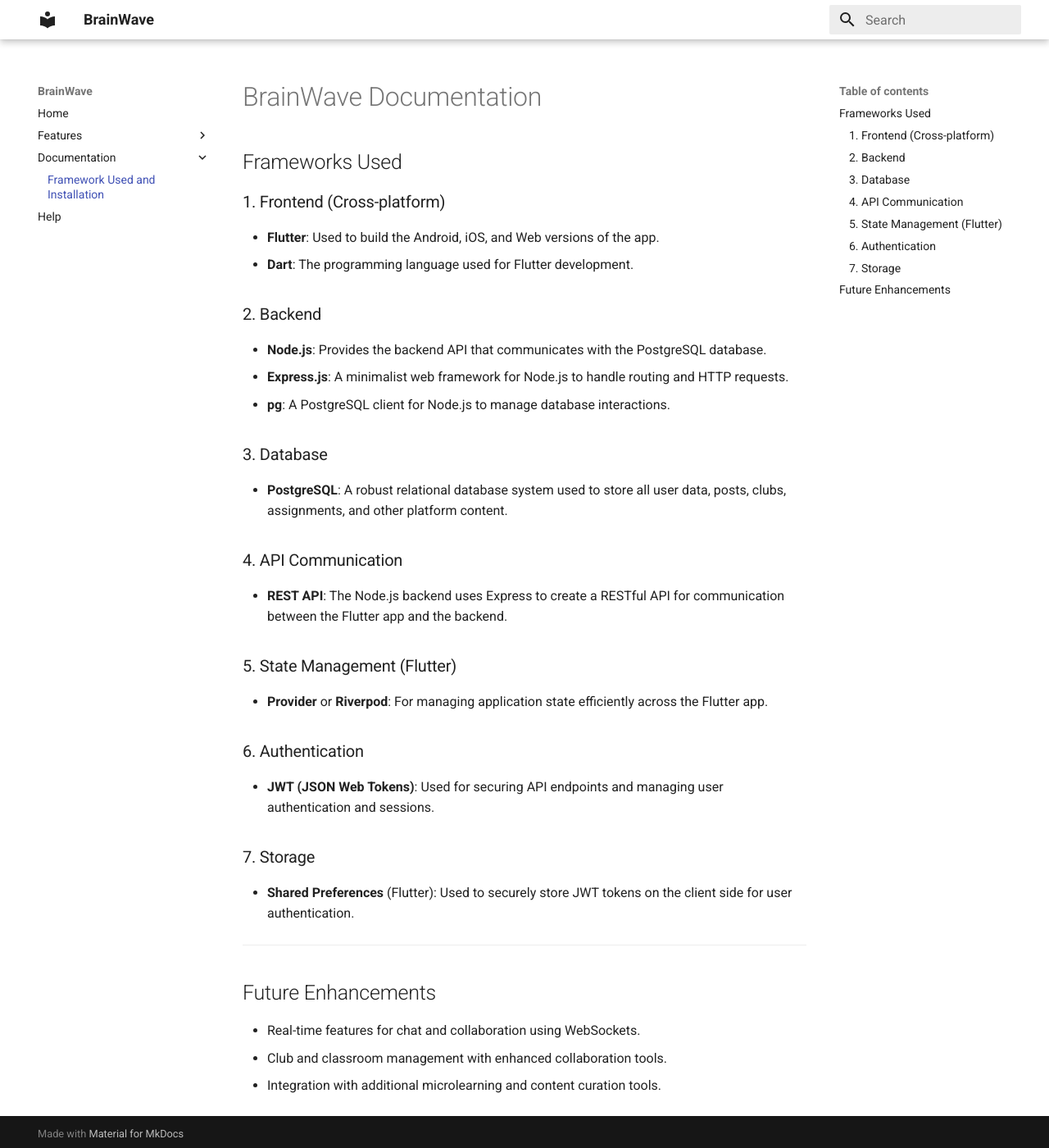
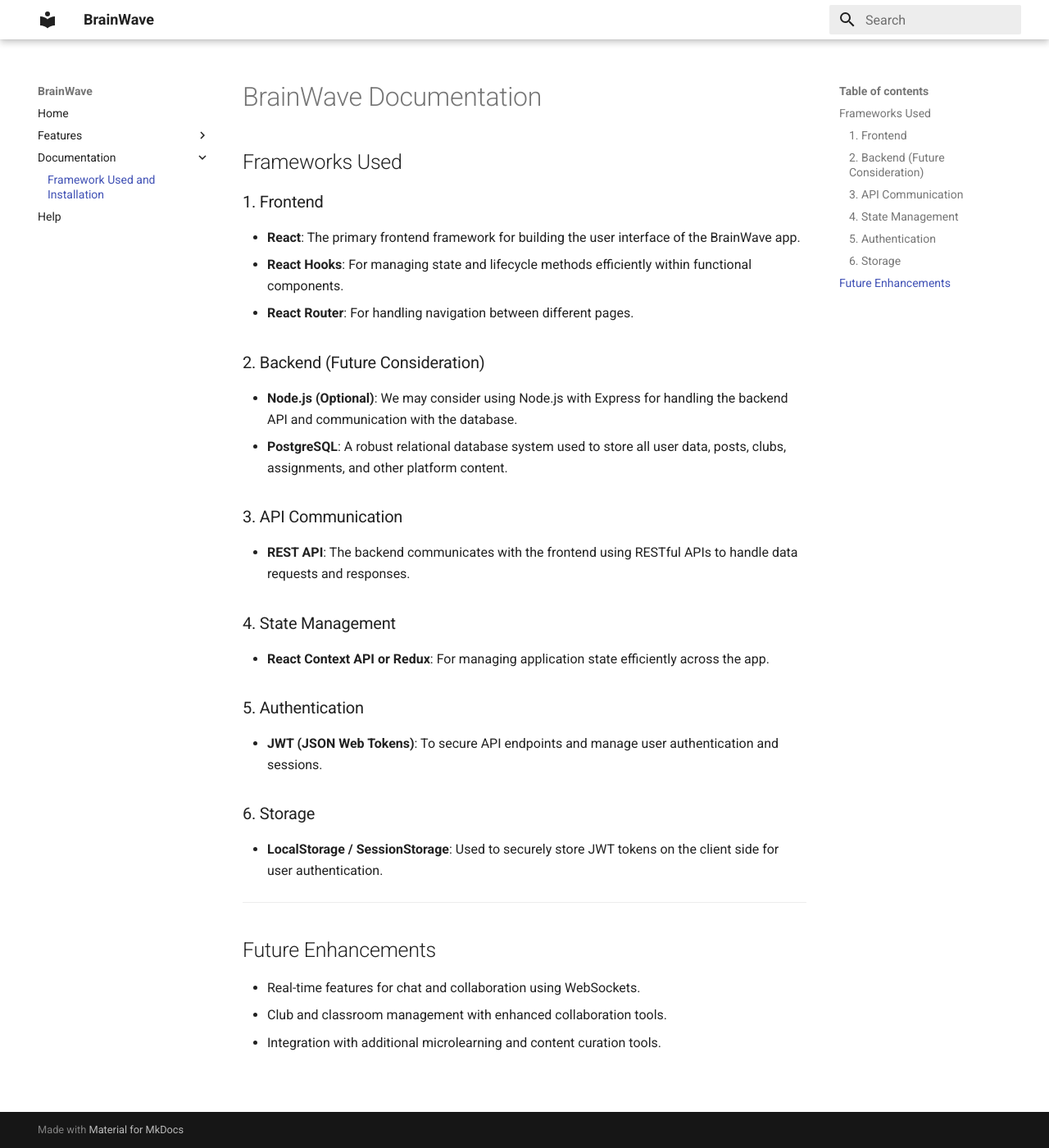
Before and after one commit to Shovan554/brainwave, an MkDocs documentation site: the page built from docs/documentationIndex.md, in a window 1280 px wide and 1400 px high. Shown: the whole window at 82% size. Built offline with MkDocs 1.6.1 and Material for MkDocs 9.7.7, drawn with Linux system fonts in a browser that asks for light colours.

Commit message:
change in documentation

```diff
--- a/docs/documentationIndex.md
+++ b/docs/documentationIndex.md
@@ -2,29 +2,26 @@
 
 ## Frameworks Used
 
-### 1. Frontend (Cross-platform)
-- **Flutter**: Used to build the Android, iOS, and Web versions of the app.
-  - **Dart**: The programming language used for Flutter development.
+### 1. Frontend
+- **React**: The primary frontend framework for building the user interface of the BrainWave app.
+  - **React Hooks**: For managing state and lifecycle methods efficiently within functional components.
+  - **React Router**: For handling navigation between different pages.
 
-### 2. Backend
-- **Node.js**: Provides the backend API that communicates with the PostgreSQL database.
-  - **Express.js**: A minimalist web framework for Node.js to handle routing and HTTP requests.
-  - **pg**: A PostgreSQL client for Node.js to manage database interactions.
-
-### 3. Database
+### 2. Backend (Future Consideration)
+- **Node.js (Optional)**: We may consider using Node.js with Express for handling the backend API and communication with the database.
 - **PostgreSQL**: A robust relational database system used to store all user data, posts, clubs, assignments, and other platform content.
 
-### 4. API Communication
-- **REST API**: The Node.js backend uses Express to create a RESTful API for communication between the Flutter app and the backend.
+### 3. API Communication
+- **REST API**: The backend communicates with the frontend using RESTful APIs to handle data requests and responses.
 
-### 5. State Management (Flutter)
-- **Provider** or **Riverpod**: For managing application state efficiently across the Flutter app.
+### 4. State Management
+- **React Context API or Redux**: For managing application state efficiently across the app.
 
-### 6. Authentication
-- **JWT (JSON Web Tokens)**: Used for securing API endpoints and managing user authentication and sessions.
+### 5. Authentication
+- **JWT (JSON Web Tokens)**: To secure API endpoints and manage user authentication and sessions.
 
-### 7. Storage
-- **Shared Preferences** (Flutter): Used to securely store JWT tokens on the client side for user authentication.
+### 6. Storage
+- **LocalStorage / SessionStorage**: Used to securely store JWT tokens on the client side for user authentication.
 
 ---
 
```
Also changed, not shown: docs/index.md (+4 -6 lines).
